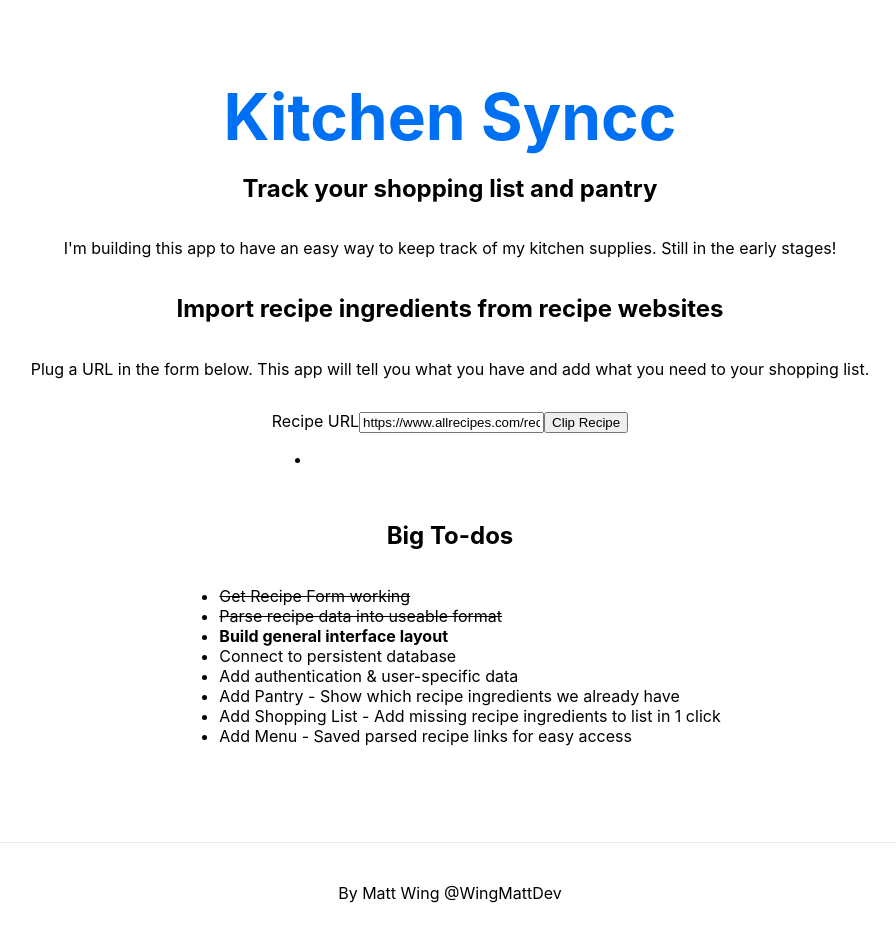
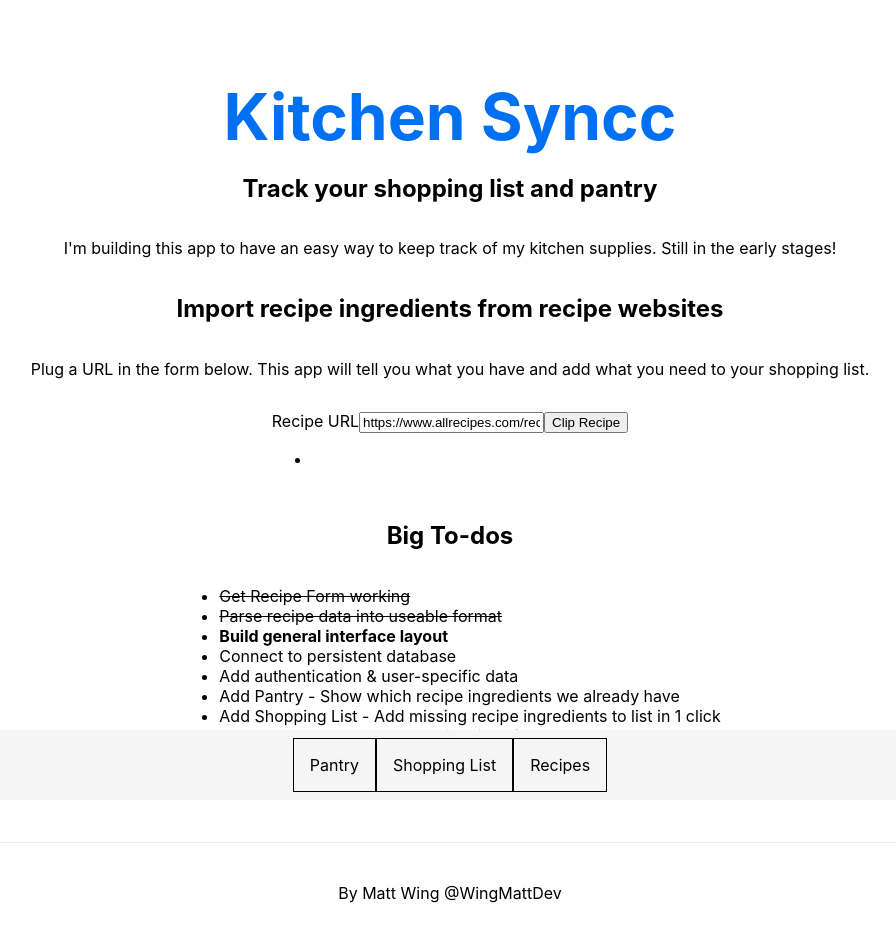
Before and after one commit to wingmatt/kitchensyncc, a Next.js app: page / in a window 1280 px wide. Shown: the whole page, without its empty margins (190-1086 px from the left). Built offline with nearby package versions, Linux system fonts and the light colour scheme.

Commit message:
Add floating menu

```diff
--- a/components/Layout.tsx
+++ b/components/Layout.tsx
@@ -1,4 +1,5 @@
 import Head from "next/head";
+import Menu from "./Menu"
 import styles from "../styles/Home.module.css";
 
 export default function Layout({ children, title = "Kitchen Syncc" }) {
@@ -15,6 +16,7 @@ export default function Layout({ children, title = "Kitchen Syncc" }) {
         </h1>
         {children}
       </main>
+      <Menu/>
 
       <footer className={styles.footer}>
         <a
--- /dev/null
+++ b/components/Menu.tsx
@@ -0,0 +1,11 @@
+import Link from "next/link"
+
+export default function Menu() {
+  return (
+    <nav>
+        <Link href="/pantry"><a>Pantry</a></Link>
+        <Link href="/pantry"><a>Shopping List</a></Link>
+        <Link href="/pantry"><a>Recipes</a></Link>
+      </nav>
+  )
+}
--- a/styles/globals.css
+++ b/styles/globals.css
@@ -14,3 +14,18 @@ a {
 * {
   box-sizing: border-box;
 }
+
+nav {
+  display: flex;
+  justify-content: center;
+  align-items: center;
+  background: whitesmoke;
+  position: fixed;
+  bottom: 0;
+  width: 100vw;
+  padding: .5em;
+}
+nav a {
+  padding: 1em;
+  border: 1px solid;
+}
```
